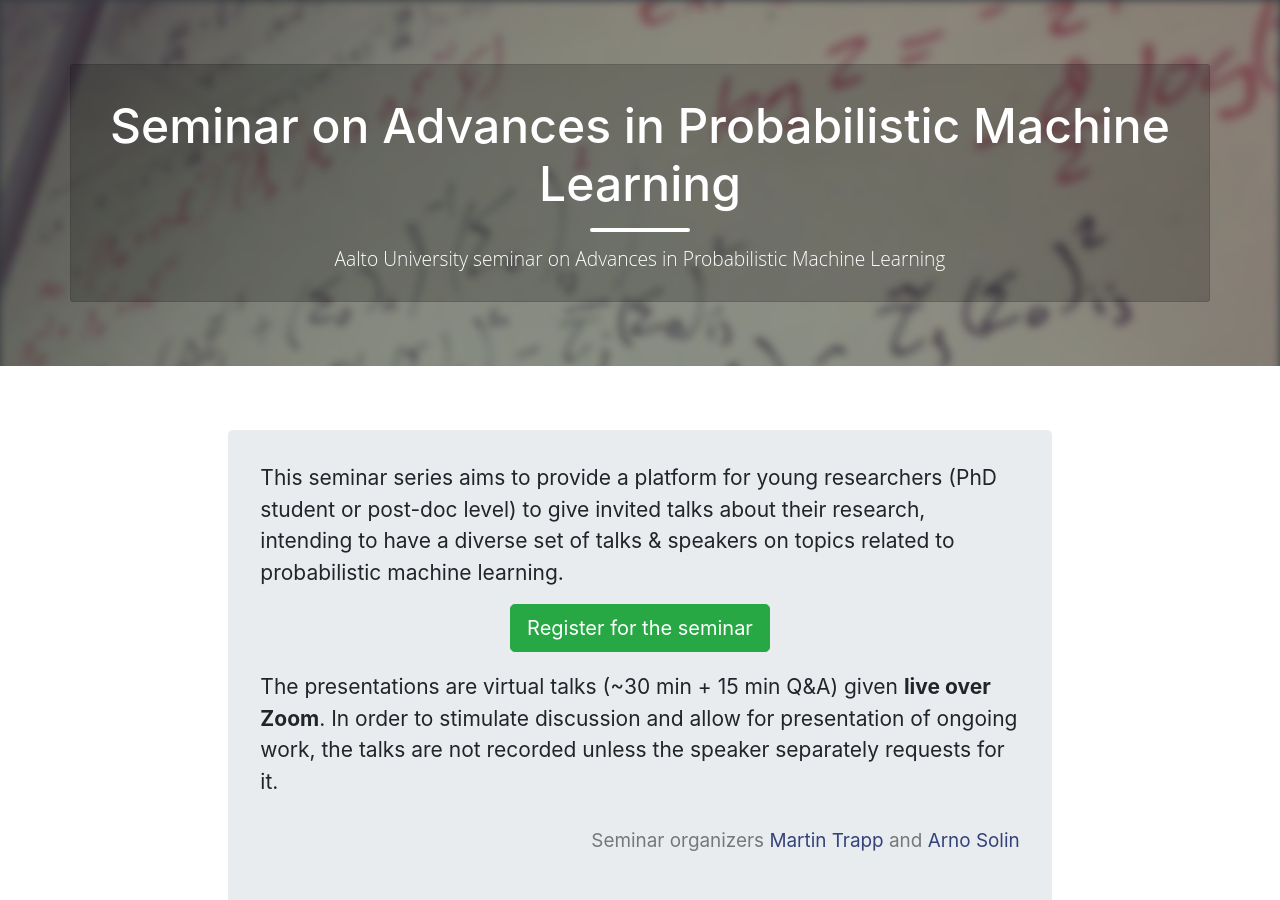
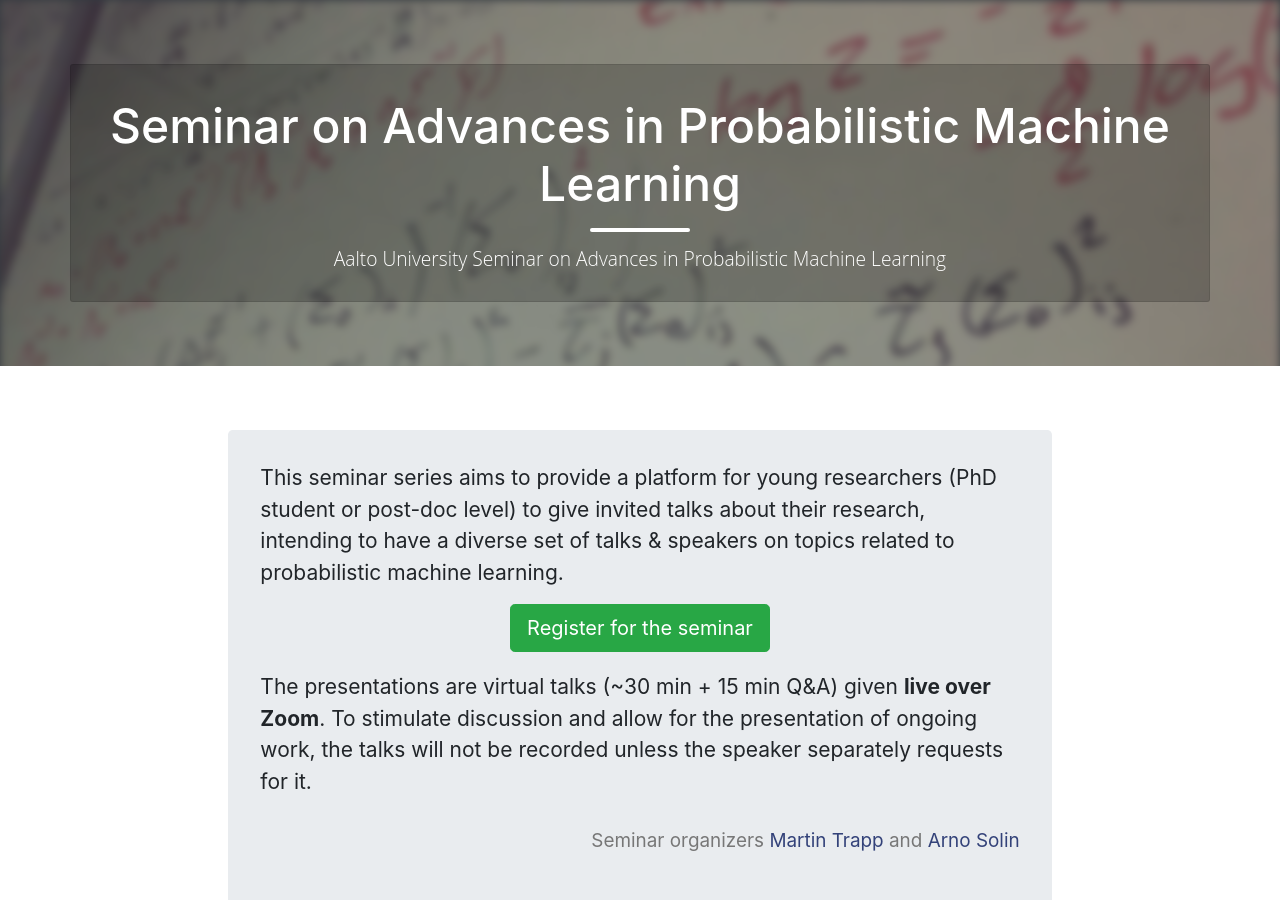
Before and after one commit to AaltoML/apml, a Jekyll site: the page built from index.html, in a window 1280 px wide and 900 px high. Built offline with Jekyll 4.4.1, drawn with Linux system fonts in a browser that asks for light colours; nearby versions of some CDN libraries; library files that are not in the unit come from our copies.

Commit message:
Minor changes

```diff
--- a/_config.yml
+++ b/_config.yml
@@ -13,12 +13,12 @@
   - .sass-cache
 
 title: "Seminar on Advances in Probabilistic Machine Learning"
-description: "Aalto University seminar on Advances in Probabilistic Machine Learning"
+description: "Aalto University Seminar on Advances in Probabilistic Machine Learning"
 
 information: This seminar series aims to provide a platform for young researchers (PhD student or post-doc level) to give invited talks about their research, intending to have a diverse set of talks & speakers on topics related to probabilistic machine learning.
 
 registration: #link
 
-details: The presentations are virtual talks (~30 min + 15 min Q&A) given **live over Zoom**. In order to stimulate discussion and allow for presentation of ongoing work, the talks are not recorded unless the speaker separately requests for it.
+details: The presentations are virtual talks (~30 min + 15 min Q&A) given **live over Zoom**. To stimulate discussion and allow for the presentation of ongoing work, the talks will not be recorded unless the speaker separately requests for it.
 
-organizers: "[Martin Trapp](#) and [Arno Solin](http://arno.solin.fi)"
+organizers: "[Martin Trapp](https://trappmartin.github.io) and [Arno Solin](http://arno.solin.fi)"
```
